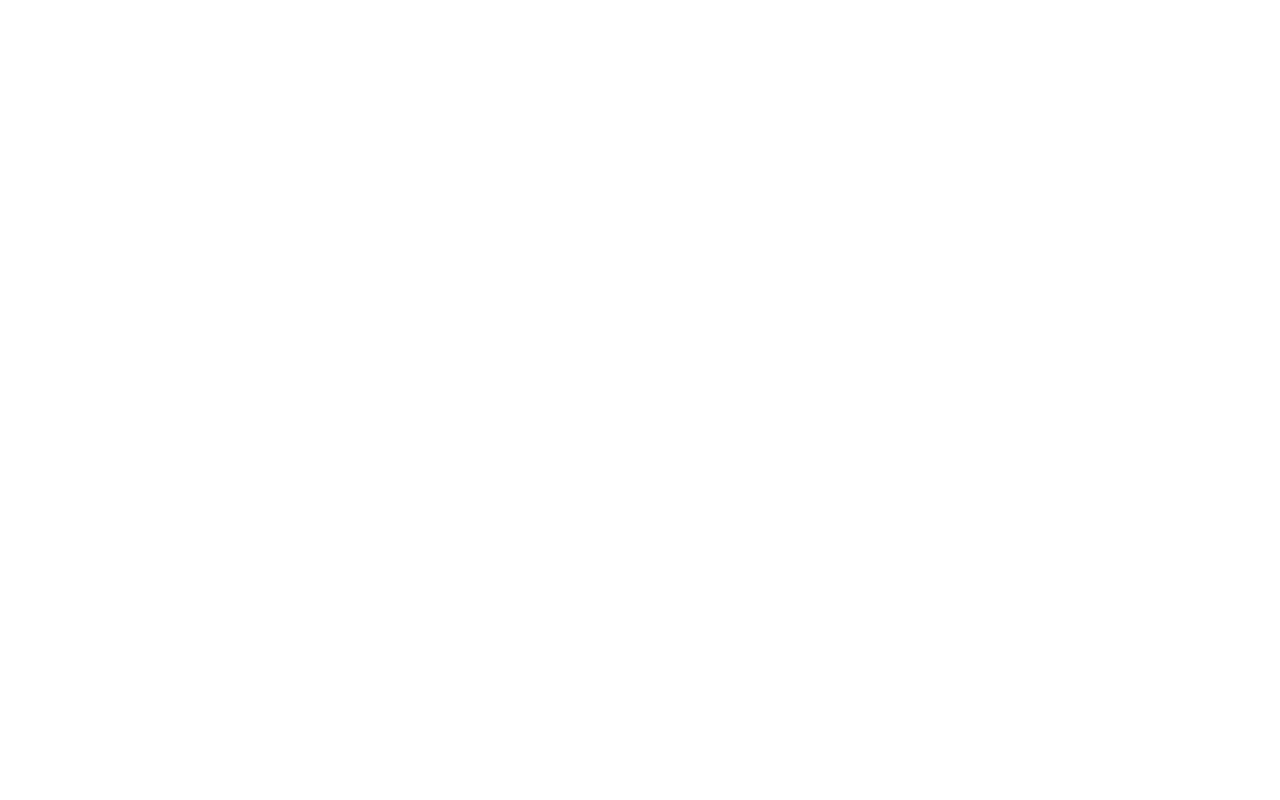
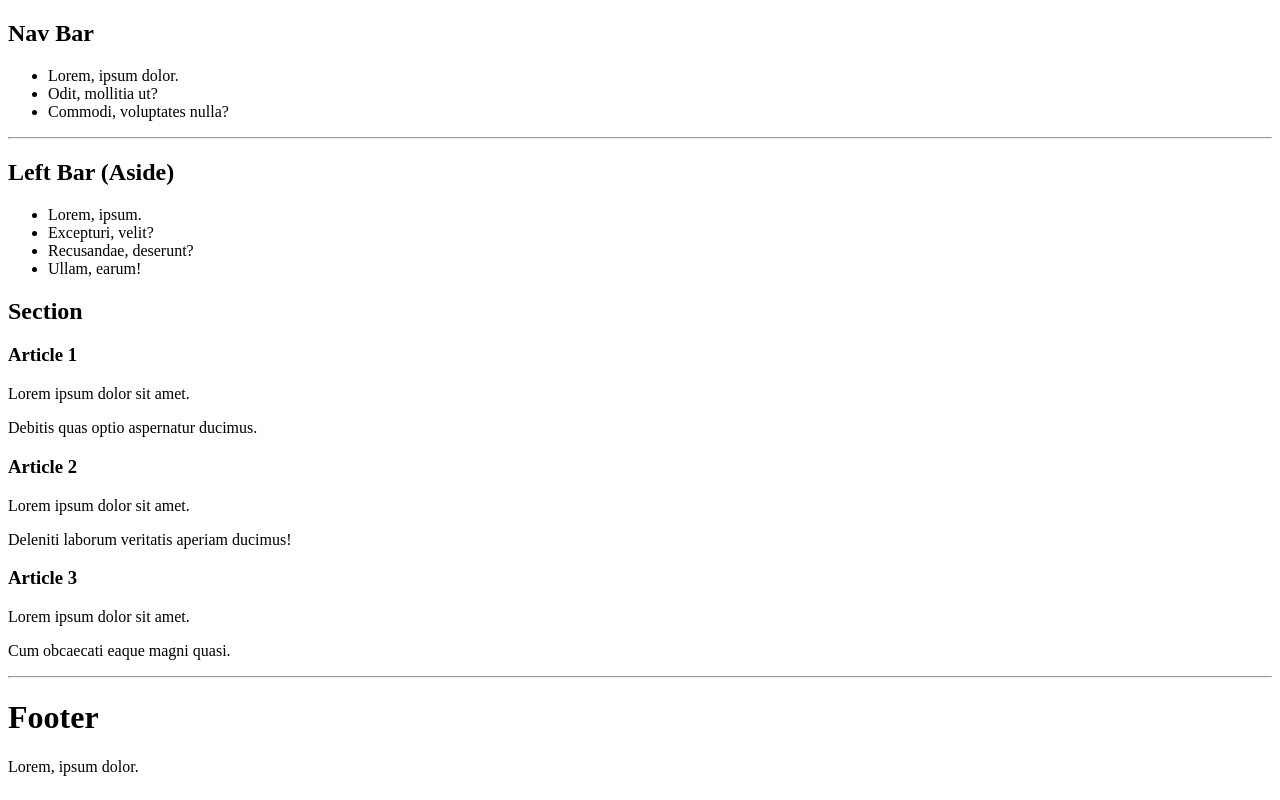
Before and after one commit to kamilkeskin1/kodluyoruzIlkRepo, a plain HTML site: page html-learn/index.html in a window 1280 px wide. Drawn offline with Linux system fonts and the light colour scheme.

Commit message:
Semantik Elementler
HTML etiketleri, web sayfalarının yapısını ve içeriğini tanımlamak için kullanılır. Semantik HTML etiketleri, bir web sayfasının yapısını ve içeriğini daha anlamlı ve düzenli bir şekilde düzenlemenize yardımcı olur. Bu sayede hem tarayıcılar hem de insanlar için daha iyi anlaşılır ve erişilebilir web sayfaları oluşturabilirsiniz.

```diff
--- a/html-learn/index.html
+++ b/html-learn/index.html
@@ -1,180 +1,57 @@
 <!DOCTYPE html>
 <html lang="en">
-
 <head>
     <meta charset="UTF-8">
-    <meta http-equiv="X-UA-Compatible" content="IE=edge">
     <meta name="viewport" content="width=device-width, initial-scale=1.0">
-    <title>Kodluyoruz</title>
-<style>
-    table,th,td{
-        border :1px dashed black;
-    }
-</style>
-
+    <title>Document</title>
 </head>
-
 <body>
 
-    <!--Kodluyoruz Ödev 1-->
-<!-- <h1>Kamil Keskin</h1>
-<h2>Hakkımda</h2>
-<p>Merhaba, ben Kamil, Kodluyoruz ile front-end'de web geliştirmeyi öğreniyorum, kullandığım web geliştirme araçları Html,Css ve Javascript.</p>
+<nav>
+    <h1>Nav Bar</h1>
+    <ul>
+        <li>Lorem, ipsum dolor.</li>
+        <li>Odit, mollitia ut?</li>
+        <li>Commodi, voluptates nulla?</li>
+    </ul>
+</nav>
+<hr>
+<main>
+    <aside>
+        <h2>Left Bar (Aside)</h2>
+        <ul>
+            <li>Lorem, ipsum.</li>
+            <li>Excepturi, velit?</li>
+            <li>Recusandae, deserunt?</li>
+            <li>Ullam, earum!</li>
+        </ul>
+    </aside>
 
-<h2>Öğrenmekte olduğum Front-end web geliştirme araçları</h2>
-
-<ul>
-    <li>Html</li>
-    <li>Css</li>
-    <li>Javascript</li>
-</ul> -->
-
-<!-- <p title="Hello world"></p> -->
-<!--
-*h$[title=item$]{Header $}*3
-*ul>li.item$*5 -->
-
-<!-- <ul>
-    <li class="item1">list1</li>
-    <li class="item2">list2</li>
-    <li class="item3">list3</li>
-    <li class="item4">list4</li>
-    <li class="item5">list5</li>
-</ul> -->
-<!--
-    *p{hello world}  -->
-<!-- <p>hello world</p> -->
-
-<!-- <form action="">
-    <table class="tablo">
-        <tr id="row1">
-            <td class="column">dolar1</td>
-            <td class="column">dolar2</td>
-            <td class="column">dolar3</td>
-        </tr>
-        <tr id="row2">
-            <td class="column">dolar1</td>
-            <td class="column">dolar2</td>
-            <td class="column">dolar3</td>
-        </tr>
-        <tr id="row3">
-            <td class="column">dolar1</td>
-            <td class="column">dolar2</td>
-            <td class="column">dolar3</td>
-        </tr>
-        <tr id="row4">
-            <td class="column">dolar1</td>
-            <td class="column">dolar2</td>
-            <td class="column">dolar3</td>
-        </tr>
-        <tr id="row5">
-            <td class="column">dolar1</td>
-            <td class="column">dolar2</td>
-            <td class="column">dolar3</td>
-        </tr>
-    </table>
-</form> -->
-
-<!-- ul>li*3>a^^p+h1+table>tr*5>td*3{column$}^^p{hello world}+h2{welcome}+button.clickButton{buton} -->
-
-<!-- p>{Click }+a{here}+{ to continue}
-<p>Click <a href="">here</a> to continue</p> -->
-<!-- .container -->
-<!-- <div class="container"></div> -->
-<!-- ul>.list-item$*5 -->
-
-<!--
-    *table.tablo>tr.tableRow1>th*5.tableHeader{Table Header$}^tr*4.tableRow$@2>td*5.tableData${table data$@-} -->
-
-<!-- <table class="tablo">
-    <tr class="tableRow1">
-        <th class="tableHeader1">Table Header1</th>
-        <th class="tableHeader2">Table Header2</th>
-        <th class="tableHeader3">Table Header3</th>
-        <th class="tableHeader4">Table Header4</th>
-        <th class="tableHeader5">Table Header5</th>
-    </tr>
-    <tr class="tableRow2">
-        <td class="tableData1">table data5</td>
-        <td class="tableData2">table data4</td>
-        <td class="tableData3">table data3</td>
-        <td class="tableData4">table data2</td>
-        <td class="tableData5">table data1</td>
-    </tr>
-    <tr class="tableRow3">
-        <td class="tableData1">table data5</td>
-        <td class="tableData2">table data4</td>
-        <td class="tableData3">table data3</td>
-        <td class="tableData4">table data2</td>
-        <td class="tableData5">table data1</td>
-    </tr>
-    <tr class="tableRow4">
-        <td class="tableData1">table data5</td>
-        <td class="tableData2">table data4</td>
-        <td class="tableData3">table data3</td>
-        <td class="tableData4">table data2</td>
-        <td class="tableData5">table data1</td>
-    </tr>
-    <tr class="tableRow5">
-        <td class="tableData1">table data5</td>
-        <td class="tableData2">table data4</td>
-        <td class="tableData3">table data3</td>
-        <td class="tableData4">table data2</td>
-        <td class="tableData5">table data1</td>
-    </tr>
-</table> -->
-<!--
-<img src="http://www.canyagiz.com.tr/images/meyvelerimiz.jpg" usemap="#harita">
-<map name="harita">
-  <!-- Burada alanları tanımlayabilirsiniz -->
-  <!-- <area shape="rectangle" coords="15,15,100,100" href="https://tr.wikipedia.org/wiki/Elma" alt="açıklama" target="_blank"> -->
-
-<!-- </map> -->
-
-
-<!-- *---------------------------------------------------------------- -->
-
-<!-- <img src="http://www.canyagiz.com.tr/images/meyvelerimiz.jpg" usemap="#harita">
-<map name="harita">
-  <area shape="rectangle" coords="15,15,100,100" href="https://tr.wikipedia.org/wiki/Elma" alt="Elma" target="_blank">
-  <area shape="rectangle" coords="200,15,205,100" href="https://tr.wikipedia.org/wiki/Armut" alt="Armut" target="_blank">
-  <area shape="rectangle" coords="225,15,310,100" href="https://tr.wikipedia.org/wiki/Portakal" alt="Portakal" target="_blank">
-</map> -->
-
-
-
-<!-- <img src="https://picsum.photos/400/200" alt="resim" title="randomImages"> -->
-
-<!-- <img src="https://picsum.photos/400/200" alt="resim açıklaması" title="randomImages"> -->
-
-<!-- <a href="https://saatkac.info.tr/" target="_blank"><img width="200" src="https://i.sozcucdn.com/wp-content/uploads/2016/10/su-an-saat-kac.jpg?w=1200&h=675&mode=crop&scale=both" alt="saat"></a> -->
-
-
-<!--
-    *A ETİKETİ KULLANIMI -->
-
-    <!--
-        todo A etiketi Bir HTML dosyası içerisinde herhangi bir sayfaya, sayfa içine, bir websitesine, e-mail, telefon adreslerine ya da dosya yolu belirtilen herhangi bir dosyaya (resim, video, zip vb.) erişmek için kullanılan HTML etiketidir. Genel yapısı <a></a> şeklindedir. -->
-
-    <!-- <a href="https://academy.patika.dev/courses/html/blok-elemenler-ve-inline-elementlerle-calismak">kodluyoruz a etiketi</a> -->
-
-    <!-- <a href="table.html">table</a> -->
-    <!-- <a href="mailto:kamilkeskin5556@gmail.com">mail adresime git</a> -->
-    <!-- <a href="tel:000000000000">cep no</a> -->
-
-    <!-- <h1>Lorem ipsum dolor sit.</h1> -->
-
-    <!--
-        ? <a href="#lastParagraph" name="lastParagraph">son paragrafa git</a>     -->
-
-    <!-- p*100>lorem10  -->
-
-    <!--
-        ?<p id="lastParagraph">Lorem ipsum dolor sit amet consectetur adipisicing elit. Necessitatibus, optio?</p> -->
-
-
+    <section>
+        <h1>Section</h1>
+        <article>
+            <h1>Article 1</h1>
+            <p>Lorem ipsum dolor sit amet.</p>
+            <p>Debitis quas optio aspernatur ducimus.</p>
+        </article>
+        <article>
+            <h1>Article 2</h1>
+            <p>Lorem ipsum dolor sit amet.</p>
+            <p>Deleniti laborum veritatis aperiam ducimus!</p>
+        </article>
+        <article>
+            <h1>Article 3</h1>
+            <p>Lorem ipsum dolor sit amet.</p>
+            <p>Cum obcaecati eaque magni quasi.</p>
+        </article>
+    </section>
+</main>
+<hr>
+<footer>
+    <h1>Footer</h1>
+    <p>Lorem, ipsum dolor.</p>
+</footer>
 
 
 </body>
-
 </html>
```
